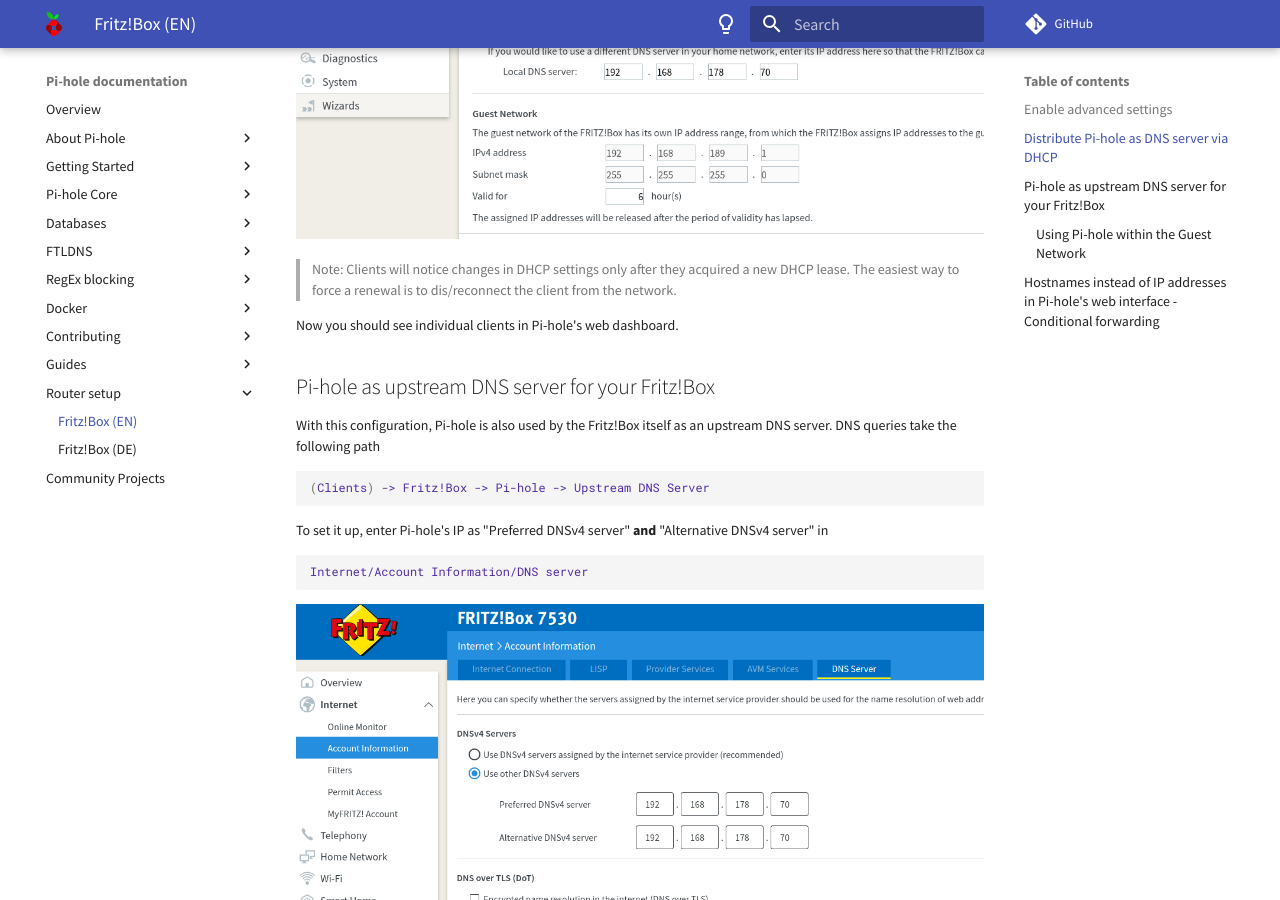
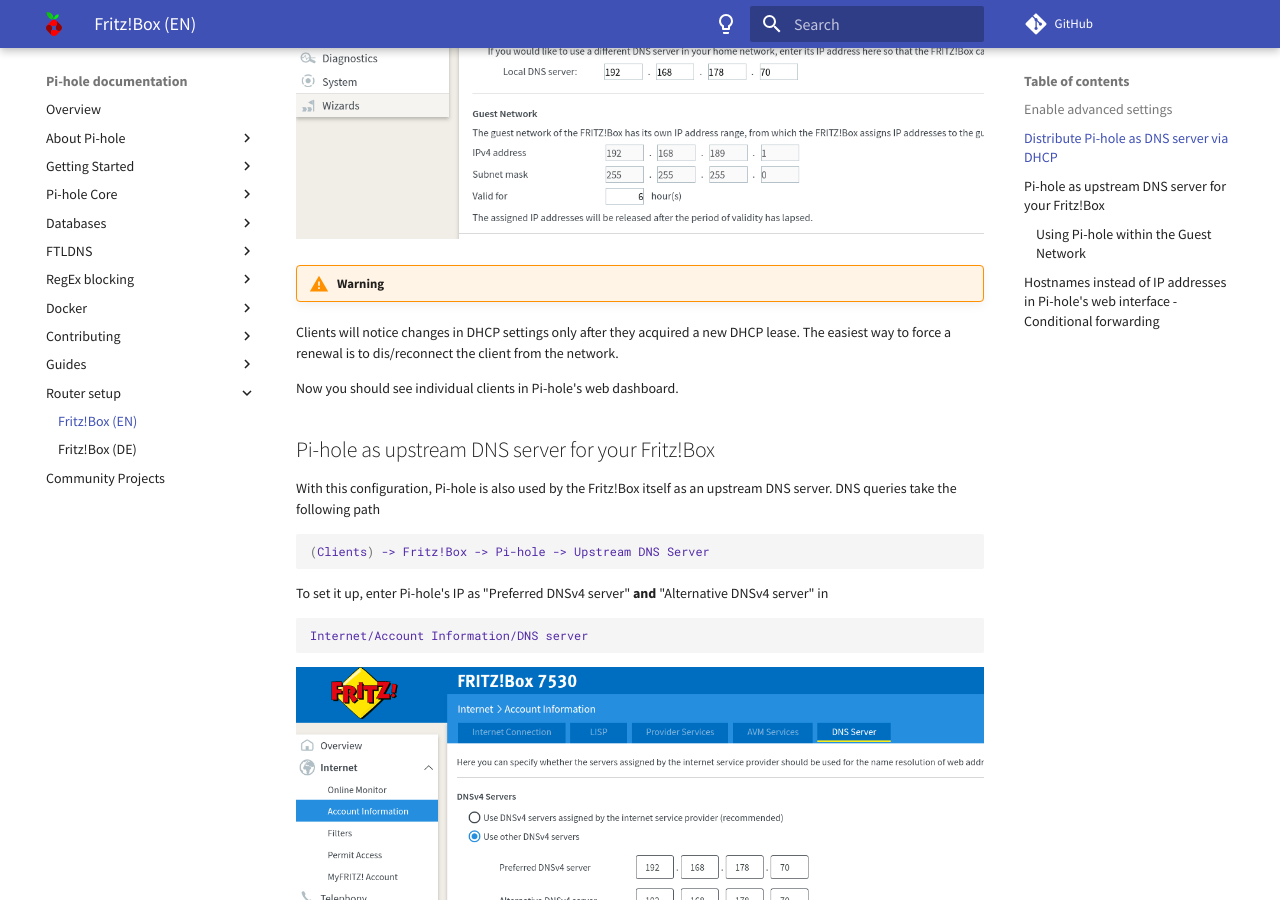
Before and after one commit to pi-hole/docs, an MkDocs documentation site: the page built from docs/routers/fritzbox.md, in a window 1280 px wide and 900 px high, scrolled down 1097 px. Built offline with MkDocs 1.6.1 and Material for MkDocs 9.7.7, drawn with Linux system fonts in a browser that asks for light colours; comment, search, counter and statistics services are not loaded.

Commit message:
Change note to warning
Signed-off-by: Christian König <ckoenig@posteo.de>

```diff
--- a/docs/routers/fritzbox.md
+++ b/docs/routers/fritzbox.md
@@ -31,7 +31,7 @@
 
 ![Screenshot of Fritz!Box DHCP Settings](../images/fritzbox-dhcp.png)
 
->Note:
+!!! warning
 Clients will notice changes in DHCP settings only after they acquired a new DHCP lease. The easiest way to force a renewal is to dis/reconnect the client from the network.
 
 Now you should see individual clients in Pi-hole's web dashboard.
```
Also changed, not shown: docs/routers/fritzbox-de.md (+1 -1 lines).
